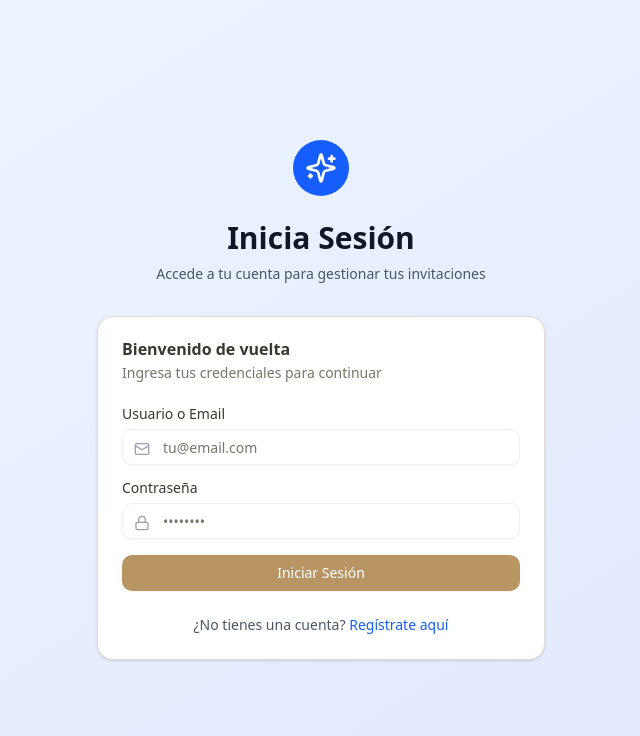
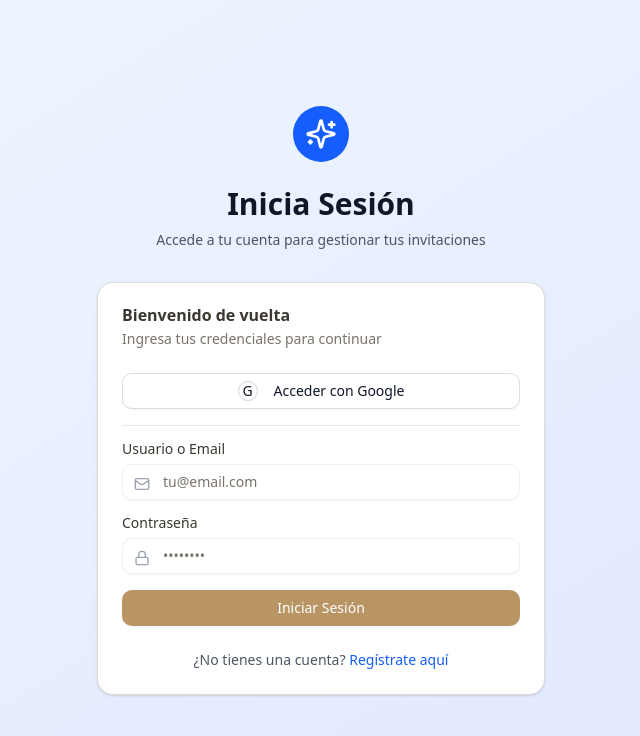
Before and after one commit to veniuy/frontend, a React (Vite) app: page /login in a window 1280 px wide. Shown: the top 736 px of the page, without its empty margins (319-959 px from the left). Built offline with nearby package versions, Linux system fonts and the light colour scheme; no server answers.

Commit message:
Update Login.jsx

```diff
--- a/src/pages/Login.jsx
+++ b/src/pages/Login.jsx
@@ -1,5 +1,5 @@
 import { useState } from 'react';
-import { Link, useNavigate } from 'react-router-dom';
+import { Link, useNavigate, useLocation } from 'react-router-dom';
 import { useAuth } from '../hooks/useAuth.jsx';
 import { Button } from '../components/ui/button';
 import { Input } from '../components/ui/input';
@@ -10,33 +10,48 @@ import { Sparkles, Mail, Lock } from 'lucide-react';
 import '../App.css';
 
 export function Login() {
-  const [formData, setFormData] = useState({
-    username: '',
-    password: '',
-  });
+  const [formData, setFormData] = useState({ username: '', password: '' });
   const [loading, setLoading] = useState(false);
   const [error, setError] = useState('');
 
-  const { login } = useAuth();
+  // Si tu hook soporta Google, lo usamos. Si no, redirigimos a una ruta genérica (/oauth/google)
+  const { login, loginWithGoogle } = useAuth();
   const navigate = useNavigate();
+  const location = useLocation();
+  const params = new URLSearchParams(location.search);
+  const redirectTo = params.get('redirect') || '/dashboard';
 
   const handleChange = (e) => {
-    setFormData({
-      ...formData,
-      [e.target.name]: e.target.value,
-    });
+    setFormData({ ...formData, [e.target.name]: e.target.value });
   };
 
   const handleSubmit = async (e) => {
     e.preventDefault();
     setLoading(true);
     setError('');
-
     try {
       await login(formData);
-      navigate('/dashboard');
+      navigate(redirectTo);
     } catch (error) {
-      setError(error.message);
+      setError(error.message || 'No se pudo iniciar sesión');
+    } finally {
+      setLoading(false);
+    }
+  };
+
+  const handleGoogle = async () => {
+    try {
+      setLoading(true);
+      setError('');
+      if (typeof loginWithGoogle === 'function') {
+        await loginWithGoogle();
+        navigate(redirectTo);
+      } else {
+        // fallback genérico si aún no implementaste el hook
+        window.location.href = '/oauth/google';
+      }
+    } catch (error) {
+      setError(error.message || 'No se pudo iniciar sesión con Google');
     } finally {
       setLoading(false);
     }
@@ -52,23 +67,32 @@ export function Login() {
               <Sparkles className="h-8 w-8 text-white" />
             </div>
           </div>
-          <h2 className="mt-6 text-3xl font-bold text-gray-900">
-            Inicia Sesión
-          </h2>
-          <p className="mt-2 text-sm text-gray-600">
-            Accede a tu cuenta para gestionar tus invitaciones
-          </p>
+          <h2 className="mt-6 text-3xl font-bold text-gray-900">Inicia Sesión</h2>
+          <p className="mt-2 text-sm text-gray-600">Accede a tu cuenta para gestionar tus invitaciones</p>
         </div>
 
-        {/* Formulario */}
+        {/* Card */}
         <Card>
           <CardHeader>
             <CardTitle>Bienvenido de vuelta</CardTitle>
-            <CardDescription>
-              Ingresa tus credenciales para continuar
-            </CardDescription>
+            <CardDescription>Ingresa tus credenciales para continuar</CardDescription>
           </CardHeader>
           <CardContent>
+            {/* Google */}
+            <Button
+              type="button"
+              variant="outline"
+              className="w-full bg-white text-gray-900"
+              onClick={handleGoogle}
+              disabled={loading}
+            >
+              {/* “G” simple para no agregar librerías de iconos extras */}
+              <span className="mr-2 inline-flex items-center justify-center w-5 h-5 rounded-full border border-gray-300">G</span>
+              Acceder con Google
+            </Button>
+
+            <div className="my-4 h-px bg-gray-200" />
+
             <form onSubmit={handleSubmit} className="space-y-4">
               {error && (
                 <Alert variant="destructive">
@@ -110,11 +134,7 @@ export function Login() {
                 </div>
               </div>
 
-              <Button
-                type="submit"
-                className="w-full"
-                disabled={loading}
-              >
+              <Button type="submit" className="w-full" disabled={loading}>
                 {loading ? 'Iniciando sesión...' : 'Iniciar Sesión'}
               </Button>
             </form>
@@ -122,10 +142,7 @@ export function Login() {
             <div className="mt-6 text-center">
               <p className="text-sm text-gray-600">
                 ¿No tienes una cuenta?{' '}
-                <Link
-                  to="/register"
-                  className="font-medium text-blue-600 hover:text-blue-500"
-                >
+                <Link to="/register" className="font-medium text-blue-600 hover:text-blue-500">
                   Regístrate aquí
                 </Link>
               </p>
```
